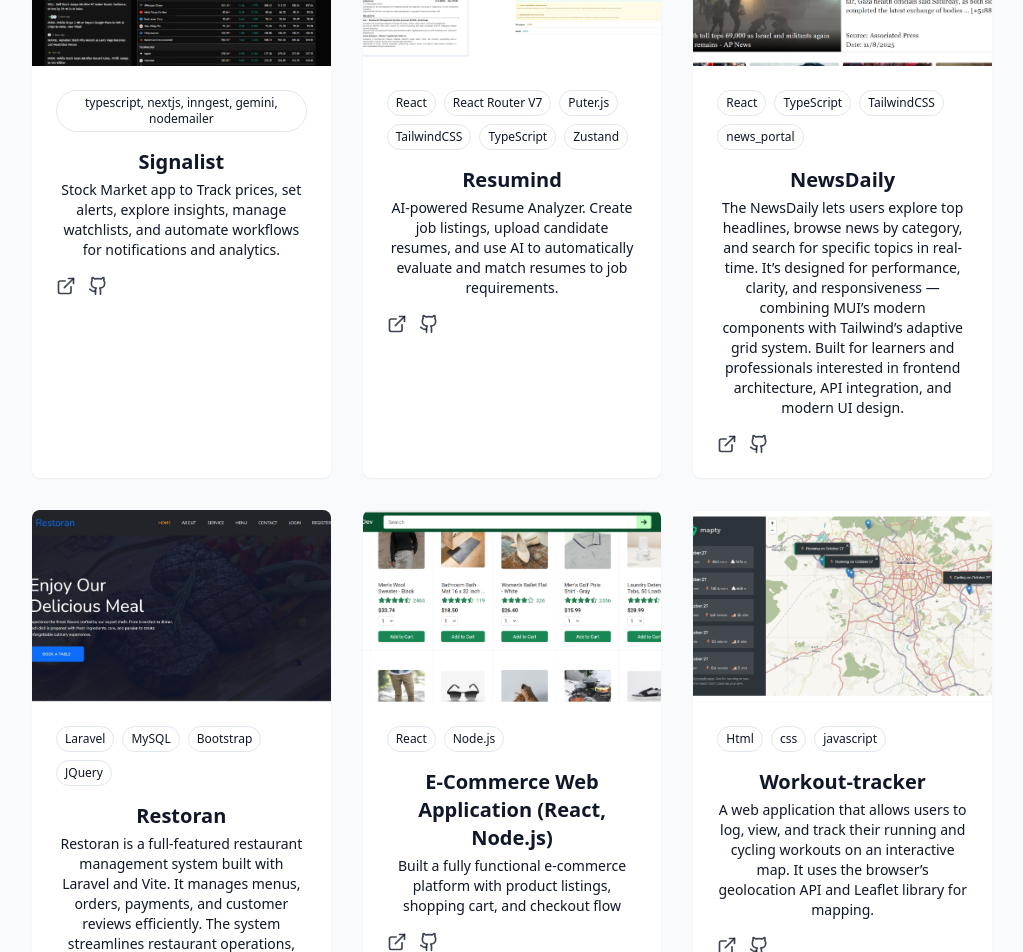
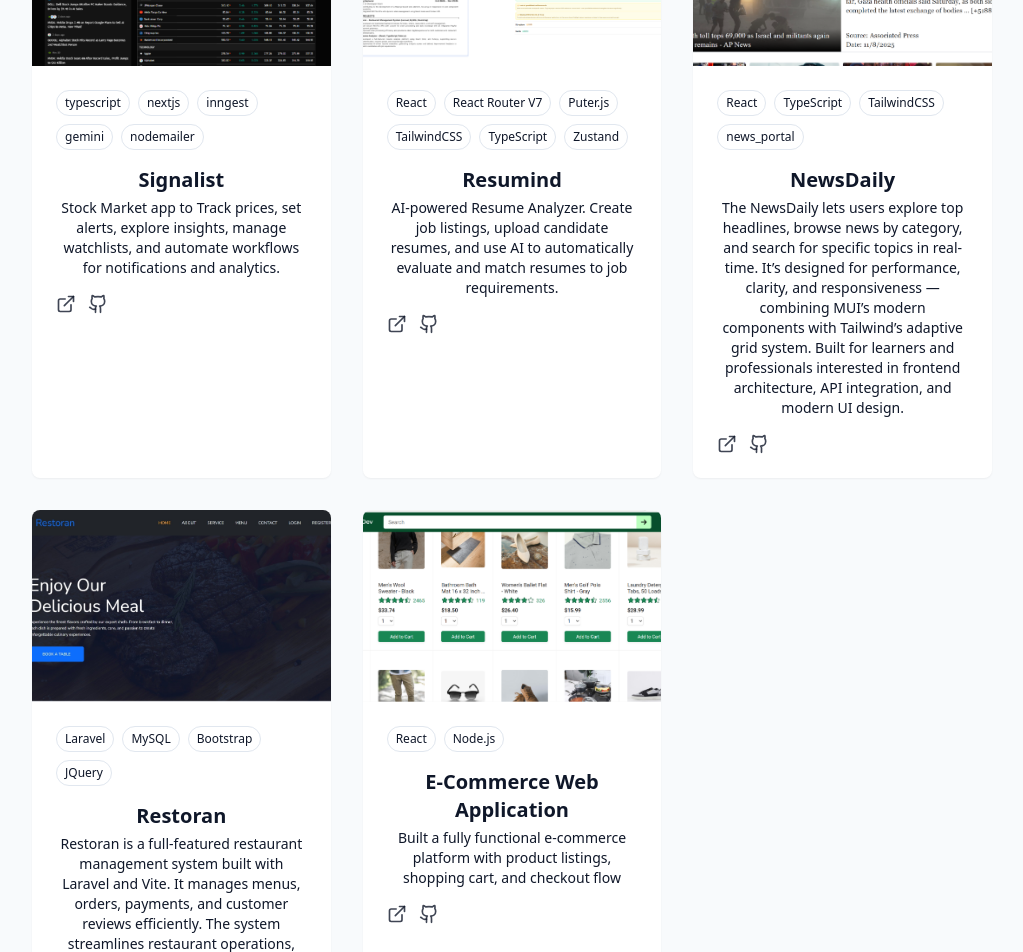
Before and after one commit to ahmeddin12/portfolio, a React (Vite) app: page / in a window 1280 px wide. Shown: the part 3160-4112 px from the top of the page, without its empty margins (128-1151 px from the left). Built offline with nearby package versions, Linux system fonts and the light colour scheme.

Commit message:
refactor: update project tags format and simplify project titles

```diff
--- a/src/components/ProjectsSection.jsx
+++ b/src/components/ProjectsSection.jsx
@@ -7,7 +7,7 @@ const projects = [
     description:
       "Stock Market app to Track prices, set alerts, explore insights, manage watchlists, and automate workflows for notifications and analytics.",
     image: "/projects/signalist.png",
-    tags: ["typescript, nextjs, inngest, gemini, nodemailer"],
+    tags: ["typescript", "nextjs", "inngest", "gemini", "nodemailer"],
     demoUrl: "https://signalist-stock-tracker-app-swart.vercel.app/",
     githubUrl: "https://github.com/ahmeddin12/Signalist-stock_tracker_app",
   },
@@ -52,7 +52,7 @@ const projects = [
   },
   {
     id: 3,
-    title: "E-Commerce Web Application (React, Node.js)",
+    title: "E-Commerce Web Application",
     description:
       "Built a fully functional e-commerce platform with product listings, shopping cart, and checkout flow",
     image: "/projects/project1.png",
@@ -61,16 +61,16 @@ const projects = [
       "http://ecommerce-project-react-env.eba-f29iuuxp.eu-north-1.elasticbeanstalk.com/",
     githubUrl: "https://github.com/ahmeddin12/ecommerece-project",
   },
-  {
-    id: 5,
-    title: "Workout-tracker",
-    description:
-      "A web application that allows users to log, view, and track their running and cycling workouts on an interactive map. It uses the browser’s geolocation API and Leaflet library for mapping.",
-    image: "/projects/project4.png",
-    tags: ["Html", "css", "javascript"],
-    demoUrl: "https://map-api3.onrender.com/",
-    githubUrl: "https://github.com/ahmeddin12/Map-API",
-  },
+  // {
+  //   id: 5,
+  //   title: "Workout-tracker",
+  //   description:
+  //     "A web application that allows users to log, view, and track their running and cycling workouts on an interactive map. It uses the browser’s geolocation API and Leaflet library for mapping.",
+  //   image: "/projects/project4.png",
+  //   tags: ["javascript", 'Leaflet'],
+  //   demoUrl: "https://map-api3.onrender.com/",
+  //   githubUrl: "https://github.com/ahmeddin12/Map-API",
+  // },
 ];
 
 export const ProjectsSection = () => {
```
